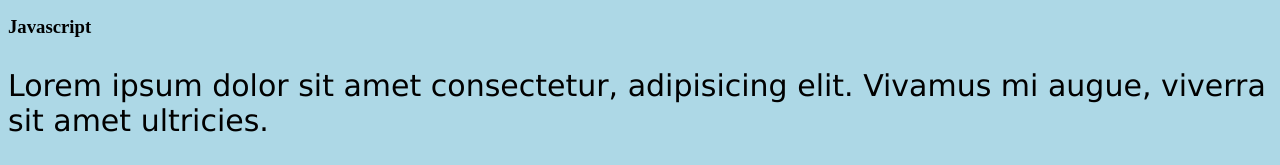
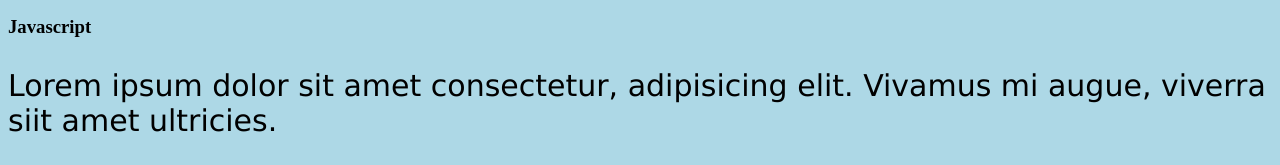
Before and after one commit to Kserhaja/Day18, a website: page ex09/index.html in a window 1280 px wide. Shown: the part 1027-1192 px from the top of the page. Drawn offline with Linux system fonts and the light colour scheme; files whose address does not match are found by name.

Commit message:
push second 09

```diff
--- a/ex09/index.html
+++ b/ex09/index.html
@@ -58,7 +58,7 @@
                 <img src="/ex10/img/logo_js.png" height="100px" width="100px">
                 <h3>Javascript</h3>
                 <p>Lorem ipsum dolor sit amet consectetur, adipisicing elit.
-                    Vivamus mi augue, viverra sit amet ultricies.</p>
+                    Vivamus mi augue, viverra siit amet ultricies.</p>
             </div>
         </div>
     </section>
```
